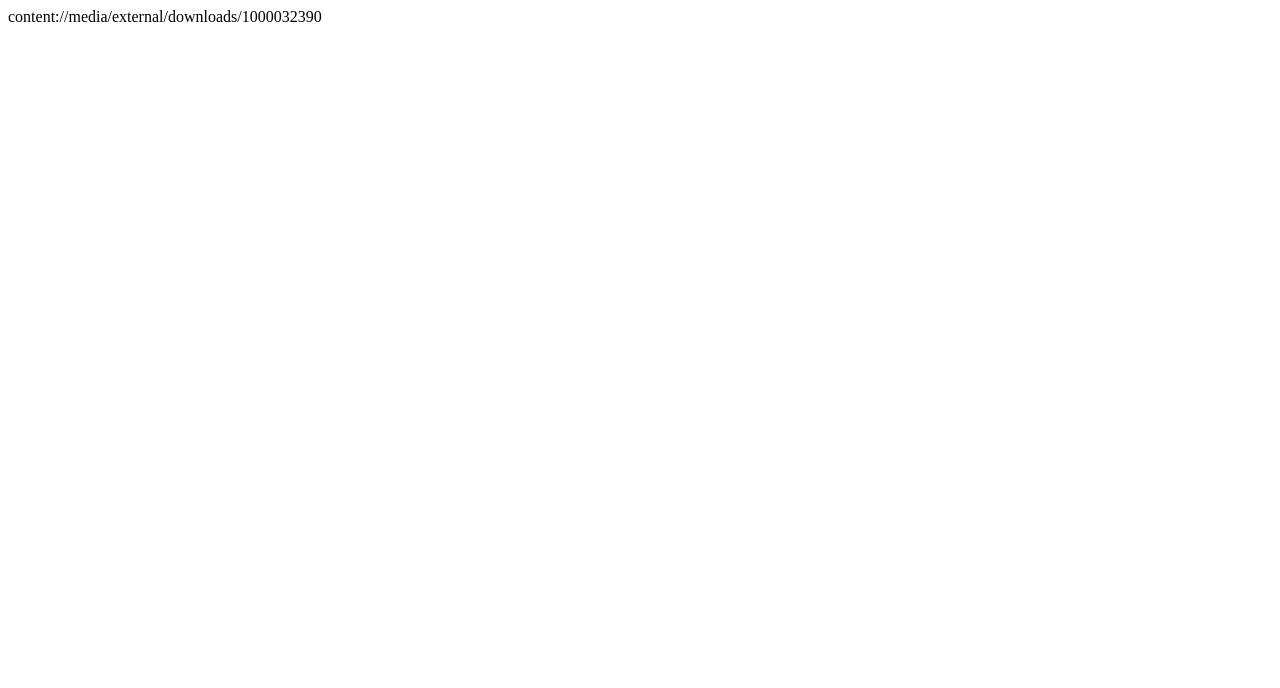
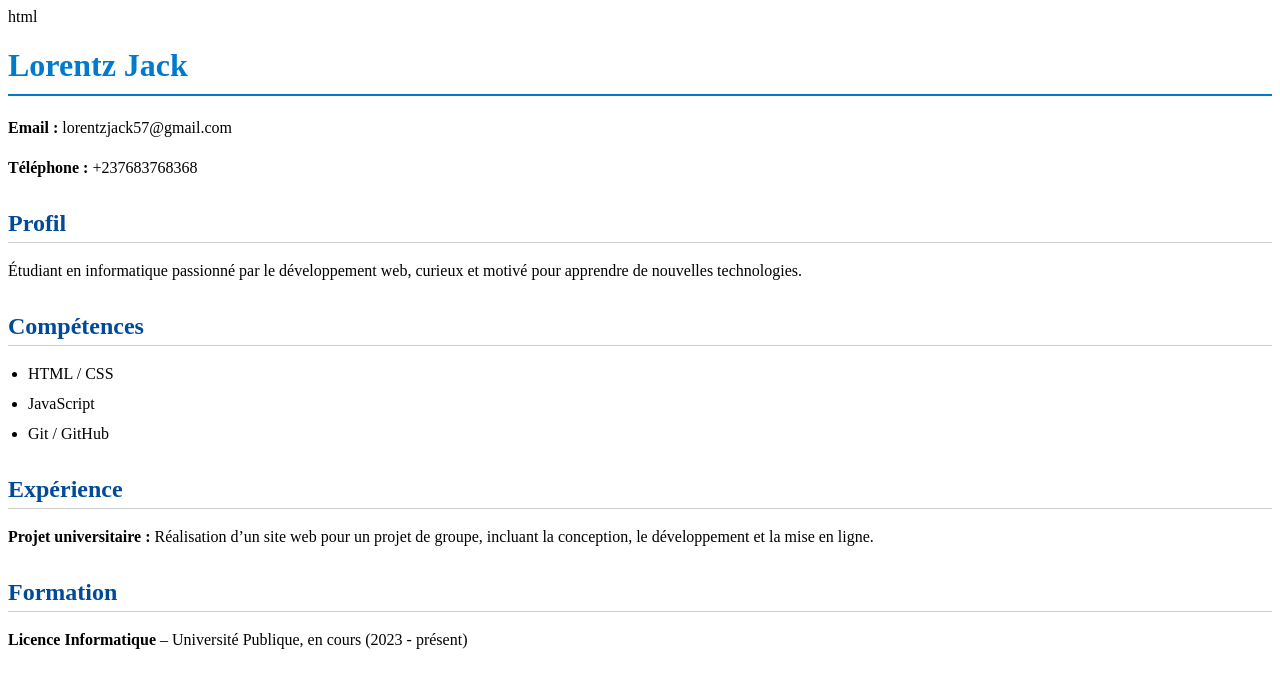
Before and after one commit to Jacks237/cvjack, a plain HTML site: page index.html in a window 1280 px wide. Drawn offline with Linux system fonts and the light colour scheme.

Commit message:
Update index.html

```diff
--- a/index.html
+++ b/index.html
@@ -1 +1,30 @@
-content://media/external/downloads/1000032390
+html
+<!DOCTYPE html>
+<html lang="fr">
+<head>
+  <meta charset="UTF-8" />
+  <title>CV Lorentz Jack</title>
+  <link rel="stylesheet" href="style.css" />
+</head>
+<body>
+  <h1>Lorentz Jack</h1>
+  <p><strong>Email :</strong> lorentzjack57@gmail.com</p>
+  <p><strong>Téléphone :</strong> +237683768368</p>
+
+  <h2>Profil</h2>
+  <p>Étudiant en informatique passionné par le développement web, curieux et motivé pour apprendre de nouvelles technologies.</p>
+
+  <h2>Compétences</h2>
+  <ul>
+    <li>HTML / CSS</li>
+    <li>JavaScript</li>
+    <li>Git / GitHub</li>
+  </ul>
+
+  <h2>Expérience</h2>
+  <p><strong>Projet universitaire :</strong> Réalisation d’un site web pour un projet de groupe, incluant la conception, le développement et la mise en ligne.</p>
+
+  <h2>Formation</h2>
+  <p><strong>Licence Informatique</strong> – Université Publique, en cours (2023 - présent)</p>
+</body>
+</html>
```
